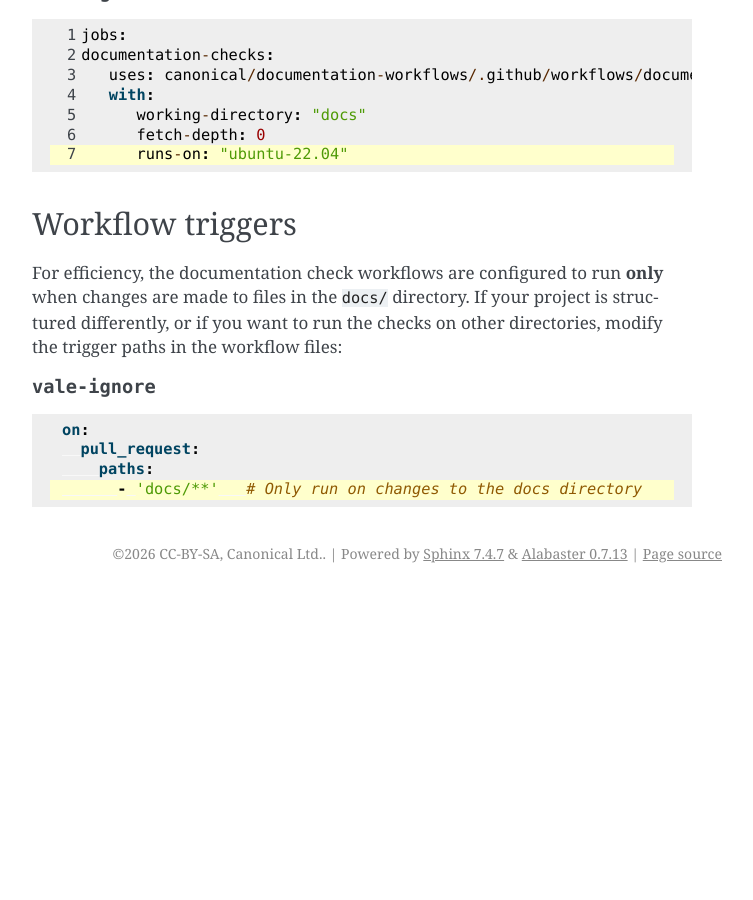
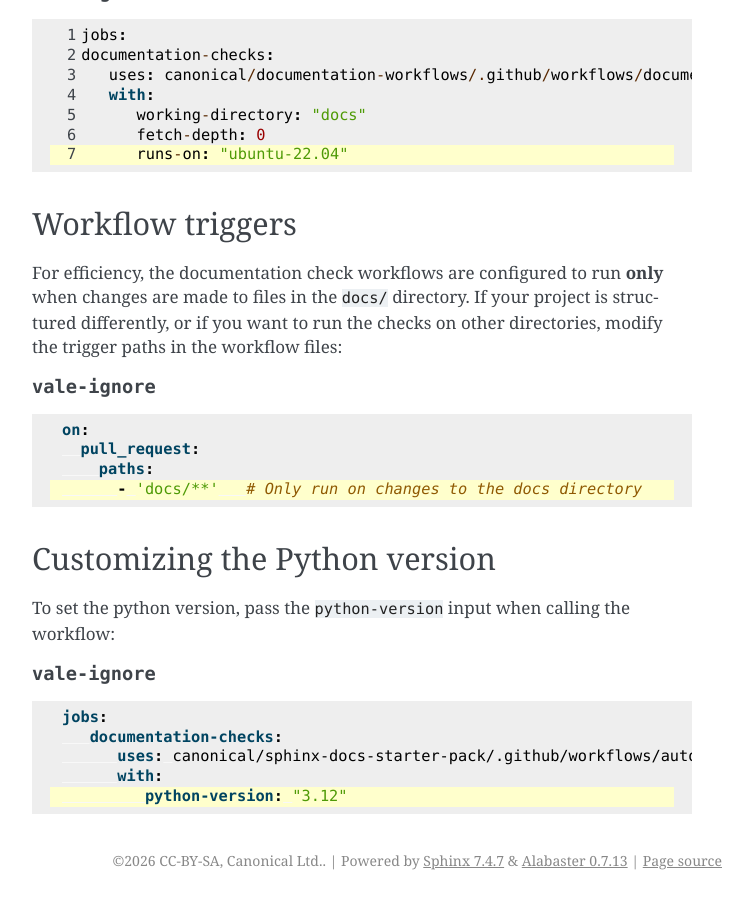
Before and after one commit to canonical/sphinx-docs-starter-pack, a Sphinx documentation site: the page built from docs/reference/automatic_checks.rst, in a window 1280 px wide and 900 px high, scrolled down 1109 px. Shown: the whole window, without its empty margins (388-1141 px from the left). Built offline with Sphinx 7.4.7, drawn with Linux system fonts in a browser that asks for light colours; pages that are not in the unit, such as notebooks, are missing from menus; before the commit the page ends 1702 px from its top, so only the background shows below that; some of the changed text lies outside the part shown.

Commit message:
update docs

```diff
--- a/docs/reference/automatic_checks.rst
+++ b/docs/reference/automatic_checks.rst
@@ -72,3 +72,18 @@ paths in the workflow files:
      pull_request:
        paths:
          - 'docs/**'   # Only run on changes to the docs directory
+
+Customizing the Python version
+-----------------
+
+To set the python version, pass the ``python-version`` input when calling the workflow:
+
+.. class:: vale-ignore
+.. code-block:: yaml
+   :emphasize-lines: 5
+
+   jobs:
+      documentation-checks:
+         uses: canonical/sphinx-docs-starter-pack/.github/workflows/automatic-doc-checks.yml@dev
+         with:
+            python-version: "3.12"
```
